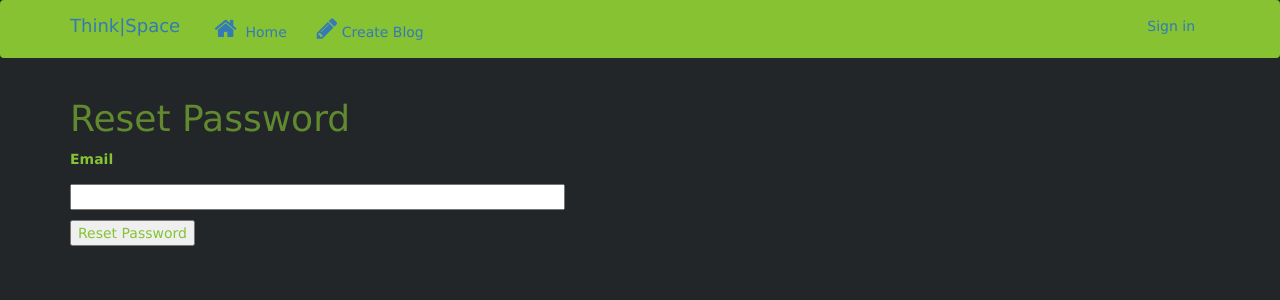
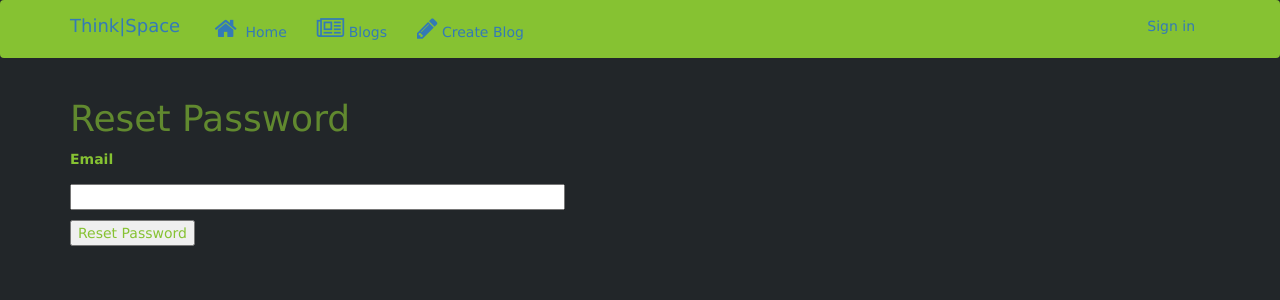
Before and after one commit to default-007/think-space, a Flask app: page /auth/reset in a window 1280 px wide. Shown: the top 300 px of the page. Run offline with Flask 2, Linux system fonts and the light colour scheme; some libraries are stand-ins or nearby versions.

Commit message:
started redeployment process

```diff
--- a/app/templates/index.html
+++ b/app/templates/index.html
@@ -26,7 +26,9 @@
     <h3 class="text-center">
         Quote of the day
     </h3>
-    <h4 class="text-center container">{{quotes.quote}}</h4>
+    <h4 class="text-center container"><i class="fa fa-quote-left" style="font-size:24px"></i>
+        {{quotes.quote}}
+        <i class="fa fa-quote-right" style="font-size:24px"></i></h4>
     <p class="text-muted text-center"><em>By: ~{{quotes.author}}~</em></p>
 </div>
 {% endblock %}
--- a/app/templates/navbar.html
+++ b/app/templates/navbar.html
@@ -11,8 +11,12 @@
         </div>
         <div class="navbar-collapse collapse">
             <ul class="nav navbar-nav">
-                <li class="nav-item"><a class="nav-link" href="/home"><i class="fa fa-fw fa-home"
+                <li class="nav-item"><a class="nav-link" href="/"><i class="fa fa-fw fa-home"
                             style="font-size:24px"></i> Home</a></li>
+            </ul>
+            <ul class="nav navbar-nav">
+                <li class="nav-item"><a class="nav-link" href="/home"><i class="fa fa-newspaper-o"
+                            style="font-size:24px"></i> Blogs</a></li>
             </ul>
             <ul class="nav navbar-nav">
                 <li class="nav-item"><a class="nav-link" href="/blogs"><i class="fa fa-pencil"
```
